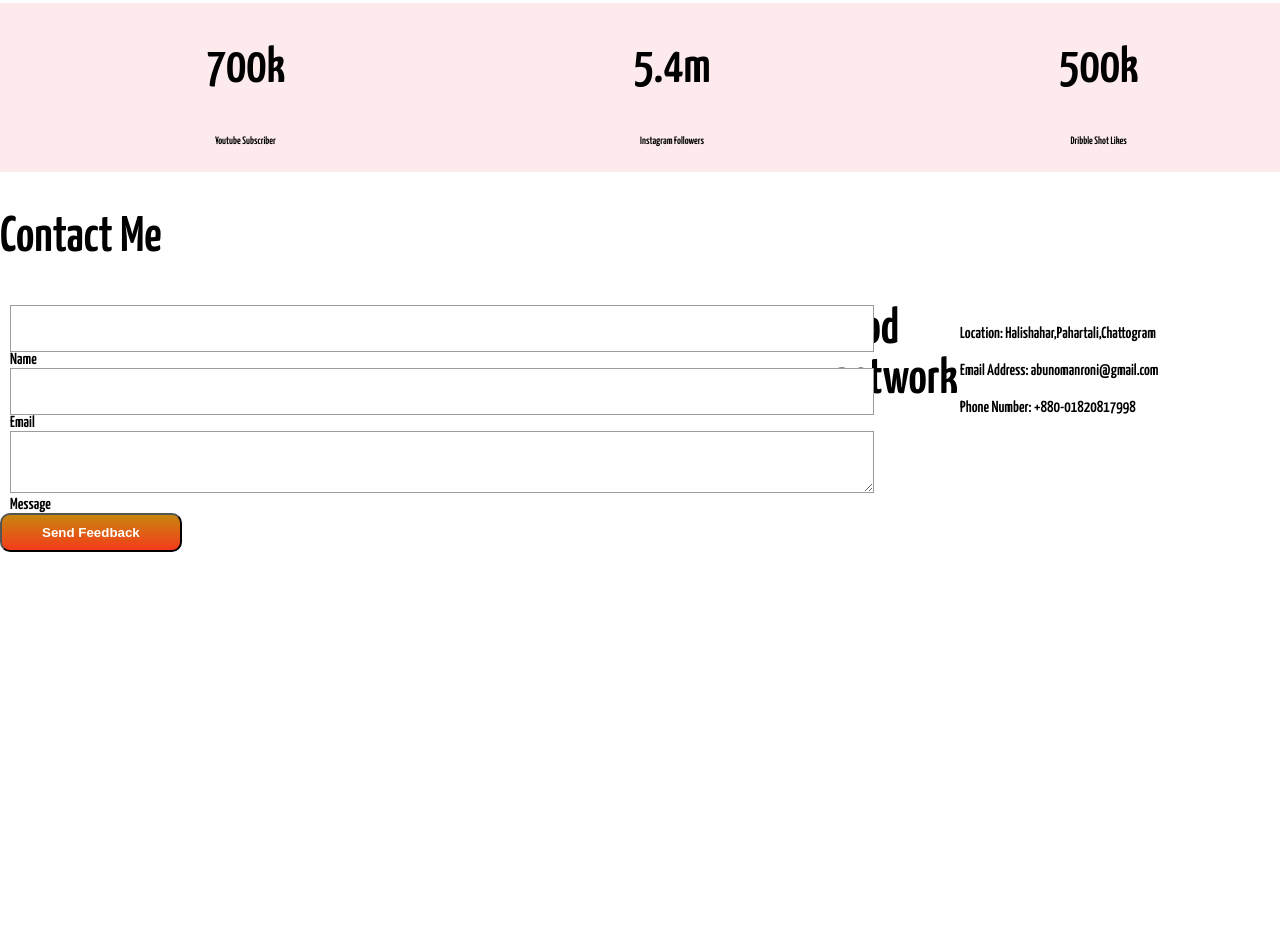
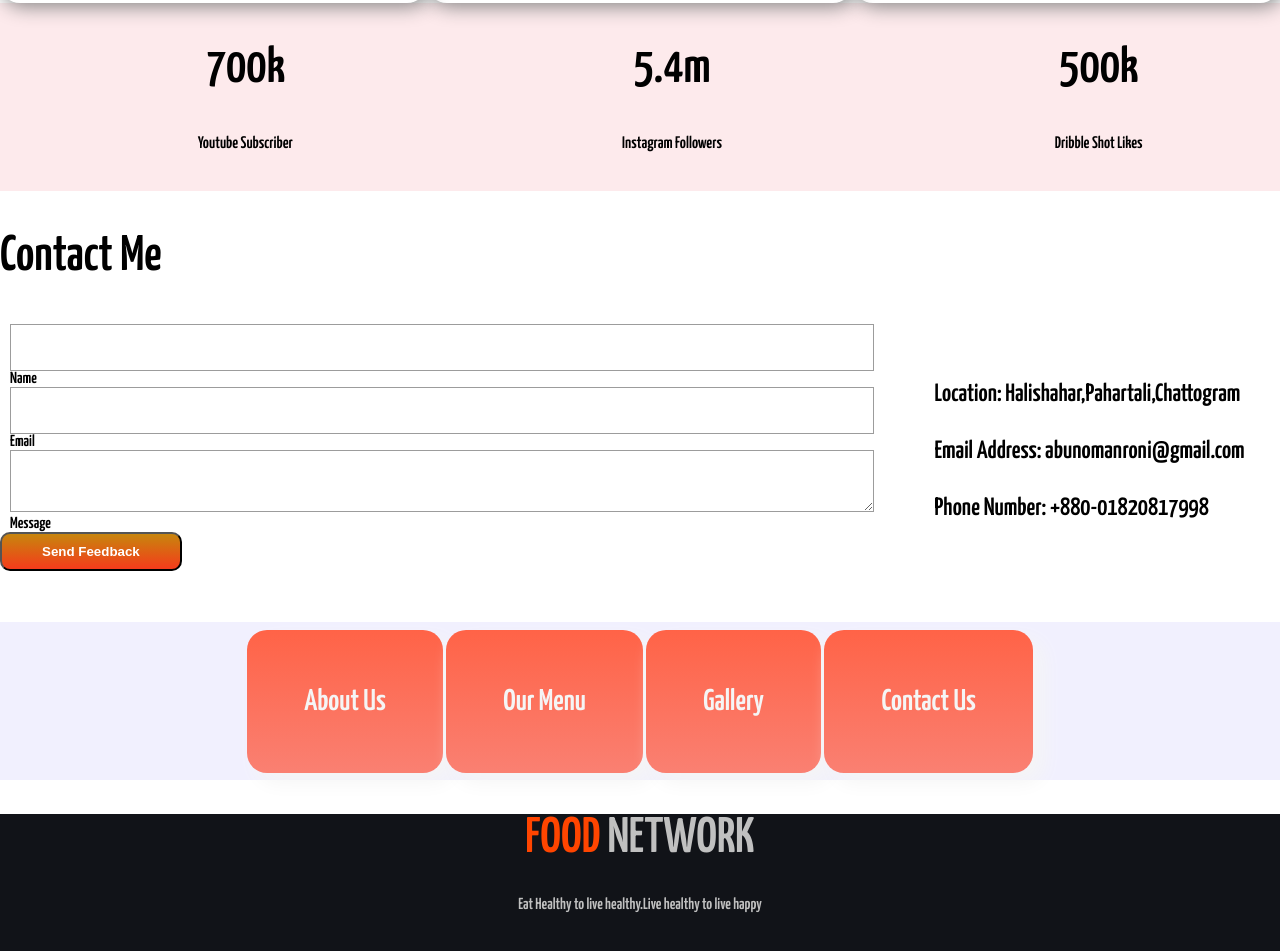
Before and after one commit to ronibd/1st-assignment, a plain HTML site: page index.html in a window 1280 px wide. Shown: the part 1815-2766 px from the top of the page. Before the commit the page ends 2367 px from the top, so only its background shows below. Drawn offline with Linux system fonts and the light colour scheme; a web font is replaced by a local one.

Commit message:
final submit

```diff
--- a/index.html
+++ b/index.html
@@ -12,6 +12,7 @@
         href="https://fonts.googleapis.com/css2?family=Encode+Sans+SC:wght@600;900&family=Poppins:wght@500;700&family=Yanone+Kaffeesatz:wght@600&display=swap"
         rel="stylesheet">
     <link rel="stylesheet" href="style.css">
+    <link rel="shortcut icon" href="logo.png" type="image/x-icon">
 </head>
 
 <body>
@@ -87,7 +88,7 @@
             <h6>Dribble Shot Likes</h6>
         </div>
     </section>
-    <section>
+    <section class="contact-height">
         <div>
             <div>
                 <h2 class="main-title">Contact Me</h2>
@@ -117,16 +118,22 @@
                     </form>
                 </div>
                 <div class="contact-addres">
-                    <div>
-                        <div>
-                            <h4>Location: Halishahar,Pahartali,Chattogram</h4>
-                            <h4>Email Address: abunomanroni@gmail.com</h4>
-                            <h4>Phone Number: +880-01820817998</h4>
-                        </div>
+                    <h4>Location: Halishahar,Pahartali,Chattogram</h4>
+                    <h4>Email Address: abunomanroni@gmail.com</h4>
+                    <h4>Phone Number: +880-01820817998</h4>
+                </div>
 
     </section>
+    <div class="anchor-align">
+        <a class="site-bio" target="blank" href="https://www.facebook.com/abunoman.bd/">About Us</a>
+        <a class="site-bio" target="blank" href="">Our Menu</a>
+        <a class="site-bio" target="blank" href="">Gallery</a>
+        <a class="site-bio" target="blank" href="">Contact Us</a>
+    </div>
     <footer>
-        <h1>food network</h1>
+        <h1><span>FOOD</span> NETWORK</h1>
+        <P>Eat Healthy to live healthy.Live healthy to live happy</P>
     </footer>
+</body>
 
 </html>
--- a/style.css
+++ b/style.css
@@ -17,7 +17,6 @@ body{
 }
 .flexible-container{
     display: flex;
-    margin-bottom: 10px;
 }
 .half-width{
     width: 100%;
@@ -45,6 +44,11 @@ body{
     text-align: center;
     font-weight: 700;
 }
+.recipies-item{
+    box-shadow: 3px 3px 20px gray;
+    border-radius: 20px;
+    padding: 2%;
+}
 div img{
     width: 80%;
   margin-left: 10%;
@@ -69,7 +73,9 @@ div p{
   }
   .contact-addres {
     width: 25%;
+    font-size: 25px;
     float: right;
+    margin: 2% ;
   }
   input,
   textarea {
@@ -90,10 +96,34 @@ div p{
  }
  .follower-area{
      width: 100%;
+     font-size: 25px;
      margin-left: 5%;
      text-align: center;
  }
- .footer-color{
-     background-color: navy;
-     margin: 10px 10px;
- }
+span{
+    color: orangered ;
+}
+.site-bio{
+    text-decoration: none;
+    background-image: linear-gradient(tomato,salmon);
+    color: whitesmoke;
+    font-size: 30px;
+    font-weight: 800;
+    border-radius: 20px;
+    padding: 5%;
+    box-shadow: 10px 10px 20px;
+}
+.anchor-align{
+    text-align: center;
+    padding: 5%;
+    background-image: url(food-network-main/images/shapes/Frame\ 56.jpg);
+}
+.contact-height{
+    height: 390px;
+}
+footer{
+    color: silver;
+    background-color: #000308ee;
+    text-align: center;
+    height: 200px;
+}
```
Also changed, not shown: logo.png (added).
